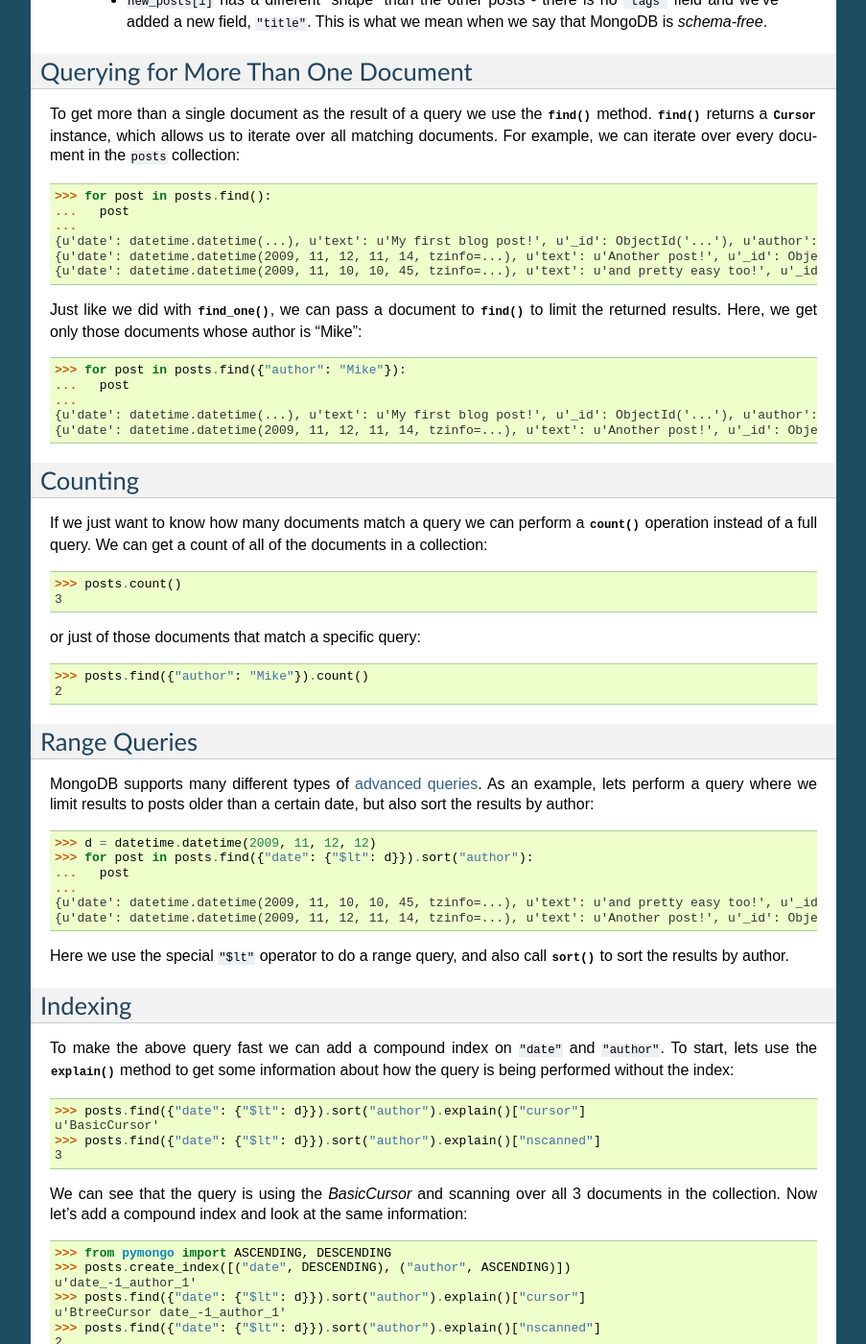
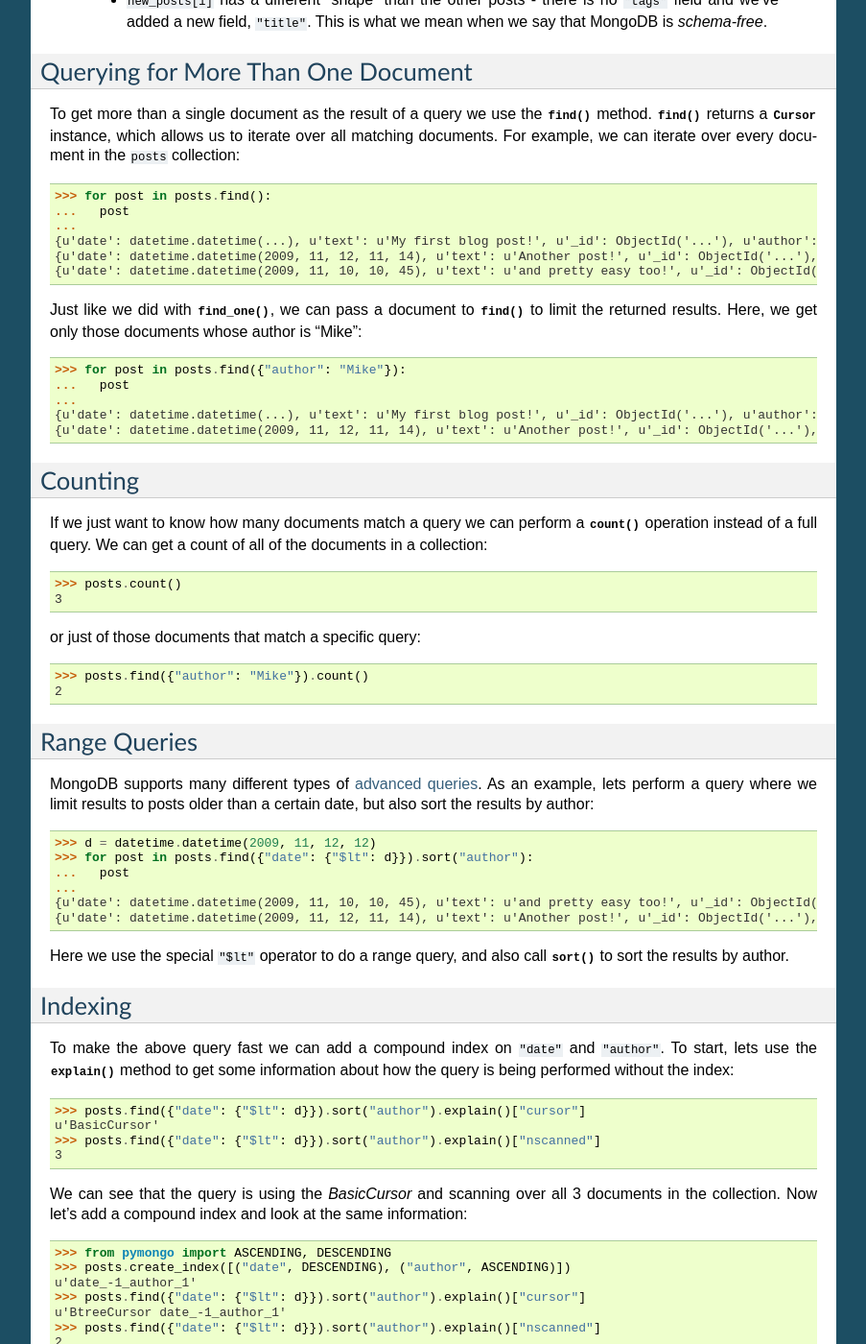
Before and after one commit to mongodb/mongo-python-driver, a Sphinx documentation site: the page built from doc/tutorial.rst, in a window 1280 px wide and 1400 px high, scrolled down 2852 px. Shown: the whole window at 96% size, without its empty margins (198-1101 px from the left). Built offline with Sphinx 7.4.7, drawn with Linux system fonts in a browser that asks for light colours; pages that are not in the unit, such as notebooks, are missing from menus.

Commit message:
update docs

```diff
--- a/doc/examples/map_reduce.rst
+++ b/doc/examples/map_reduce.rst
@@ -89,7 +89,7 @@
 .. doctest::
 
   >>> db.things.map_reduce(map, reduce, full_response=True)
-  {u'counts': {u'input': 4, u'emit': 6, u'output': 3}, u'timeMillis': ..., u'ok': True, u'result': u'...'}
+  {u'counts': {u'input': 4, u'emit': 6, u'output': 3}, u'timeMillis': ..., u'ok': ..., u'result': u'...'}
 
 All of the optional map/reduce parameters are also supported, simply pass them as keyword arguments. In this example we use the `query` parameter to limit the documents that will be mapped over:
 
--- a/doc/tutorial.rst
+++ b/doc/tutorial.rst
@@ -226,8 +226,8 @@
   ...   post
   ...
   {u'date': datetime.datetime(...), u'text': u'My first blog post!', u'_id': ObjectId('...'), u'author': u'Mike', u'tags': [u'mongodb', u'python', u'pymongo']}
-  {u'date': datetime.datetime(2009, 11, 12, 11, 14, tzinfo=...), u'text': u'Another post!', u'_id': ObjectId('...'), u'author': u'Mike', u'tags': [u'bulk', u'insert']}
-  {u'date': datetime.datetime(2009, 11, 10, 10, 45, tzinfo=...), u'text': u'and pretty easy too!', u'_id': ObjectId('...'), u'author': u'Eliot', u'title': u'MongoDB is fun'}
+  {u'date': datetime.datetime(2009, 11, 12, 11, 14), u'text': u'Another post!', u'_id': ObjectId('...'), u'author': u'Mike', u'tags': [u'bulk', u'insert']}
+  {u'date': datetime.datetime(2009, 11, 10, 10, 45), u'text': u'and pretty easy too!', u'_id': ObjectId('...'), u'author': u'Eliot', u'title': u'MongoDB is fun'}
 
 Just like we did with :meth:`~pymongo.collection.Collection.find_one`,
 we can pass a document to :meth:`~pymongo.collection.Collection.find`
@@ -240,7 +240,7 @@
   ...   post
   ...
   {u'date': datetime.datetime(...), u'text': u'My first blog post!', u'_id': ObjectId('...'), u'author': u'Mike', u'tags': [u'mongodb', u'python', u'pymongo']}
-  {u'date': datetime.datetime(2009, 11, 12, 11, 14, tzinfo=...), u'text': u'Another post!', u'_id': ObjectId('...'), u'author': u'Mike', u'tags': [u'bulk', u'insert']}
+  {u'date': datetime.datetime(2009, 11, 12, 11, 14), u'text': u'Another post!', u'_id': ObjectId('...'), u'author': u'Mike', u'tags': [u'bulk', u'insert']}
 
 Counting
 --------
@@ -274,8 +274,8 @@
   >>> for post in posts.find({"date": {"$lt": d}}).sort("author"):
   ...   post
   ...
-  {u'date': datetime.datetime(2009, 11, 10, 10, 45, tzinfo=...), u'text': u'and pretty easy too!', u'_id': ObjectId('...'), u'author': u'Eliot', u'title': u'MongoDB is fun'}
-  {u'date': datetime.datetime(2009, 11, 12, 11, 14, tzinfo=...), u'text': u'Another post!', u'_id': ObjectId('...'), u'author': u'Mike', u'tags': [u'bulk', u'insert']}
+  {u'date': datetime.datetime(2009, 11, 10, 10, 45), u'text': u'and pretty easy too!', u'_id': ObjectId('...'), u'author': u'Eliot', u'title': u'MongoDB is fun'}
+  {u'date': datetime.datetime(2009, 11, 12, 11, 14), u'text': u'Another post!', u'_id': ObjectId('...'), u'author': u'Mike', u'tags': [u'bulk', u'insert']}
 
 Here we use the special ``"$lt"`` operator to do a range query, and
 also call :meth:`~pymongo.cursor.Cursor.sort` to sort the results
```
